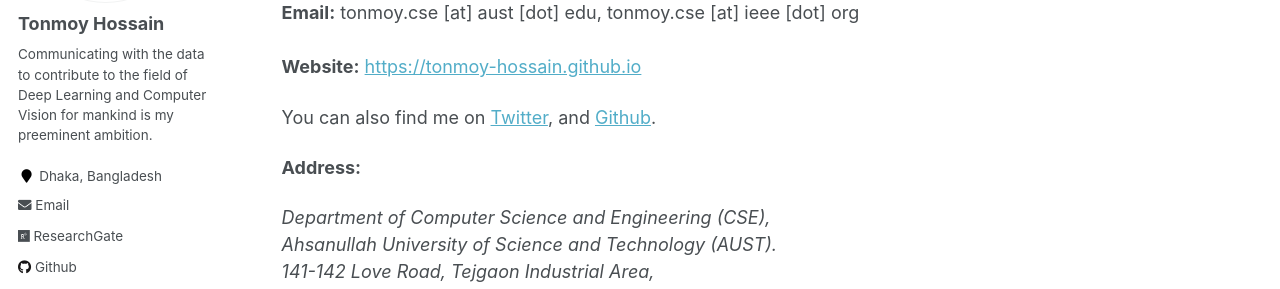
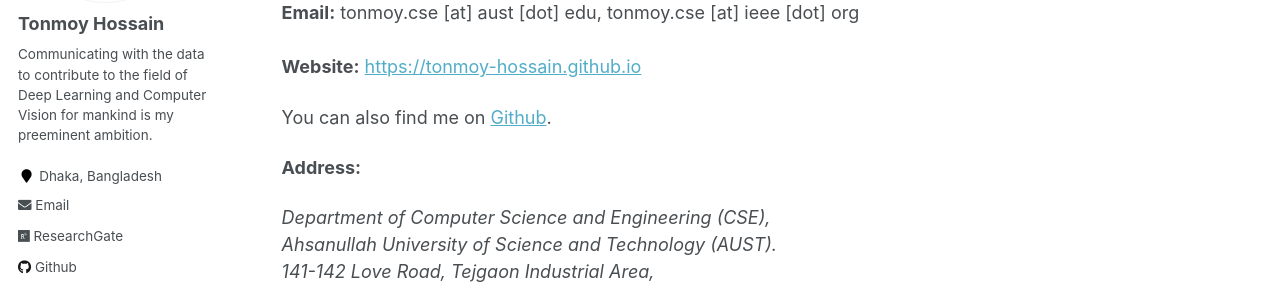
Before and after one commit to shaeekh/shaeekh.github.io, a Jekyll site: the page built from _pages/cv.md, in a window 1280 px wide and 1374 px high. Shown: the part 301-590 px from the top of the window. Built offline with Jekyll 4.4.1, drawn with Linux system fonts in a browser that asks for light colours; some web fonts are replaced.

Commit message:
Update cv.md

```diff
--- a/_pages/cv.md
+++ b/_pages/cv.md
@@ -16,7 +16,7 @@ redirect_from:
  <br />
 **Website:** [https://tonmoy-hossain.github.io](https://tonmoy-hossain.github.io/) <br />
 
-You can also find me on [Twitter](https://twitter.com/mtnayeem), and [Github](https://github.com/tafseer-nayeem).
+You can also find me on [Github](https://github.com/tonmoy-hossain).
 
 
 **Address:**
```
